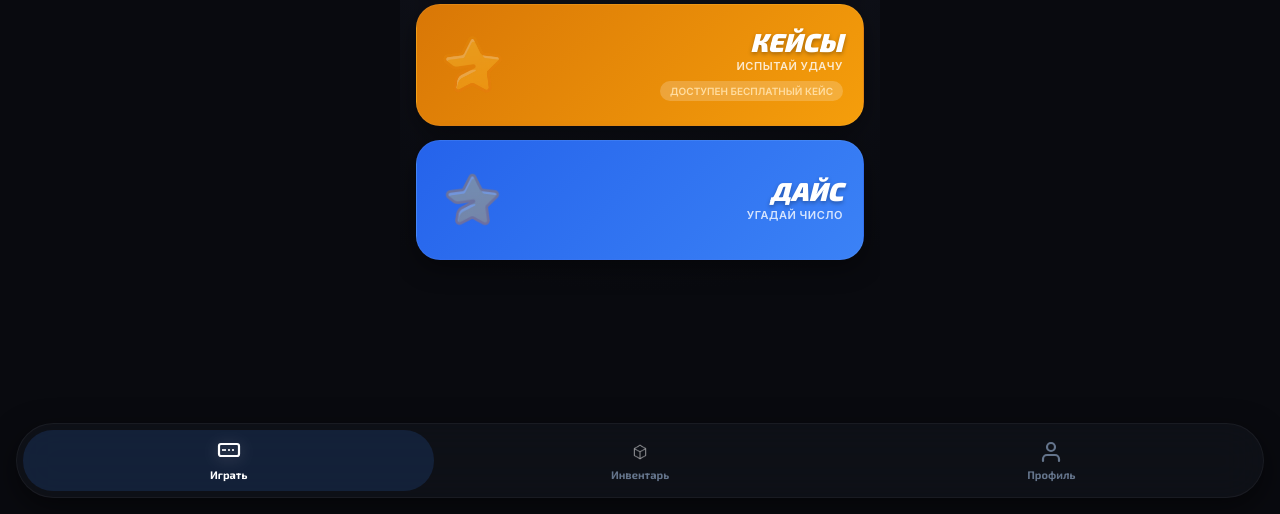
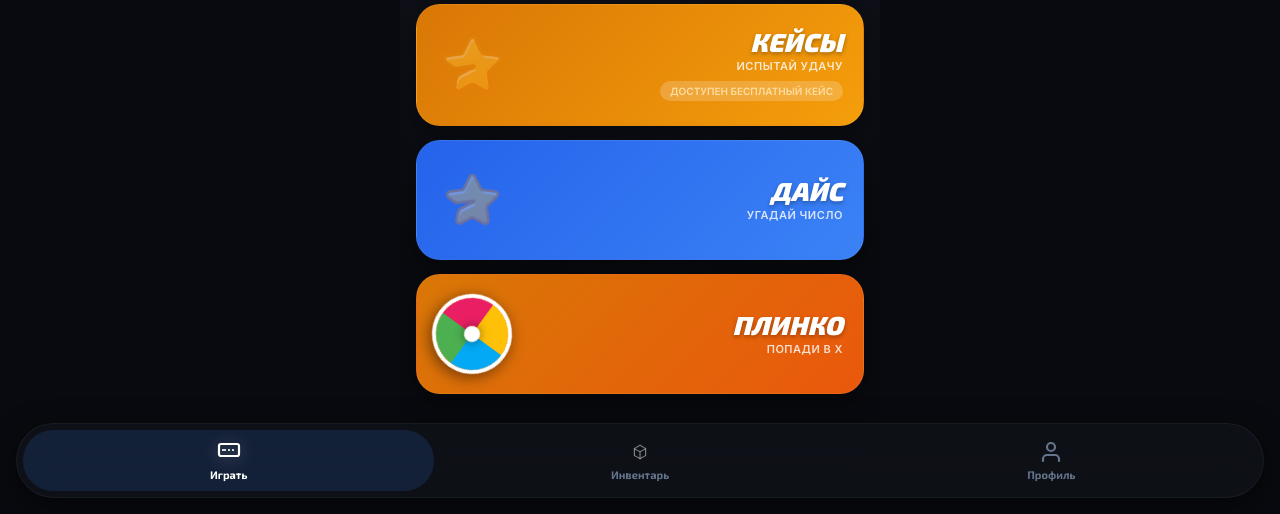
Before and after one commit to mihailawp-gif/tgqwen, a Python web app: template templates/index.html in a window 1280 px wide. Shown: the part 355-869 px from the top of the page. Run offline with Jinja, Linux system fonts and the light colour scheme; the template is opened without the code that fills it, so the values that code supplies are empty; some libraries are stand-ins or nearby versions.

Commit message:
block plinko

```diff
--- a/static/css/style.css
+++ b/static/css/style.css
@@ -114,7 +114,7 @@ body {
 .game-block:active { transform: scale(0.96); box-shadow: 0 4px 12px rgba(0,0,0,0.5); }
 
 .block-crash { background: linear-gradient(135deg, #0f172a, #1e293b); }
-.block-roulette { background: linear-gradient(135deg, #d97706, #ea580c); }
+.block-plinko { background: linear-gradient(135deg, #d97706, #ea580c); }
 .block-cases { background: linear-gradient(135deg, #d97706, #f59e0b); }
 .block-dice { background: linear-gradient(135deg, #2563eb, #3b82f6); }
 
--- a/templates/index.html
+++ b/templates/index.html
@@ -84,15 +84,6 @@
                         <p>ОБХОДИ БОМБЫ</p>
                     </div>
                 </div>
-                <!-- <div class="game-block block-roulette align-right" onclick="showToast('В разработке!')"> -->
-                    <!-- <div class="art-left"> -->
-                        <!-- <div class="css-wheel"></div> -->
-                    <!-- </div> -->
-                    <!-- <div class="info"> -->
-                        <!-- <h2>РУЛЕТКА</h2> -->
-                        <!-- <p>ИСПЫТАЙ УДАЧУ</p> -->
-                    <!-- </div> -->
-                <!-- </div> -->
 
                 <div class="game-block block-cases align-right" onclick="switchTab('cases')">
                     <div class="art-left">
@@ -114,7 +105,15 @@
                         <p>УГАДАЙ ЧИСЛО</p>
                     </div>
                 </div>
-
+				<div class="game-block block-plinko align-right" onclick="showtoast('в разработке!')">
+                    <div class="art-left">
+                        <div class="css-wheel"></div>
+                    </div>
+                    <div class="info">
+                        <h2>ПЛИНКО</h2>
+                        <p>ПОПАДИ В Х</p>
+                    </div>
+                </div>
             </div>
         </div>
 
```
